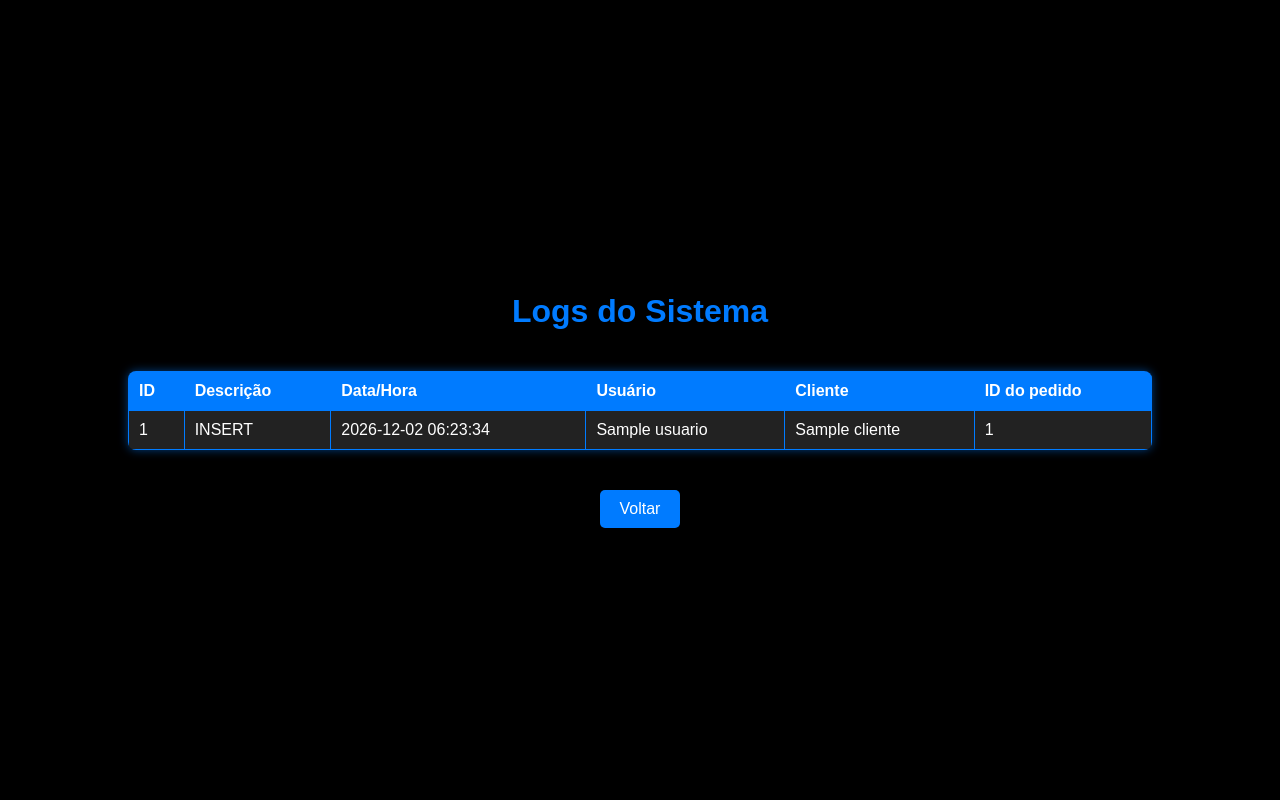
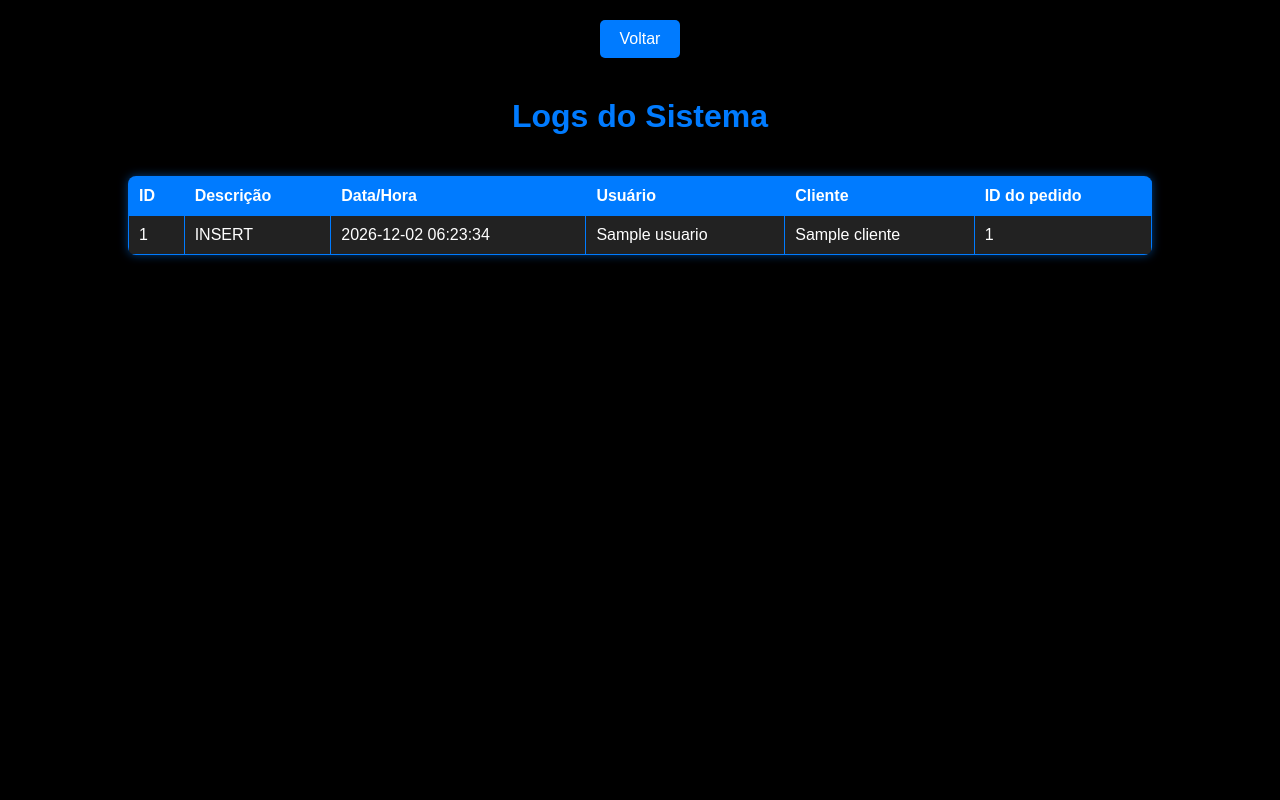
Before and after one commit to Mr-Vitor/projeto-sistema-pedidos, a Flask app: page /logs/ in a window 1280 px wide. Run offline with Flask 3, Linux system fonts and the light colour scheme; a user stored in the database is signed in; tables that the repository leaves empty hold one stand-in row (values such as "Sample post").

Commit message:
Update logs_pedidos.html

```diff
--- a/Projeto v1.5/templates/logs/logs_pedidos.html
+++ b/Projeto v1.5/templates/logs/logs_pedidos.html
@@ -12,13 +12,15 @@
             display: flex;
             flex-direction: column;
             align-items: center;
-            justify-content: center;
+            justify-content: flex-start;
             height: 100vh;
             background-color: #000;
             color: white;
+            overflow: auto;
         }
         h1 {
             color: #007BFF;
+            margin-top: 20px;
         }
         table {
             width: 80%;
@@ -46,7 +48,7 @@
         }
         a {
             display: inline-block;
-            margin-top: 20px;
+            margin: 20px 0;
             padding: 10px 20px;
             background-color: #007BFF;
             color: white;
@@ -59,6 +61,7 @@
     </style>
 </head>
 <body>
+    <a href="{{ url_for('index') }}">Voltar</a>
     <h1>Logs do Sistema</h1>
 
     <table>
@@ -81,7 +84,5 @@
         </tr>
         {% endfor %}
     </table>
-
-    <a href="{{ url_for('index') }}">Voltar</a>
 </body>
 </html>
```
